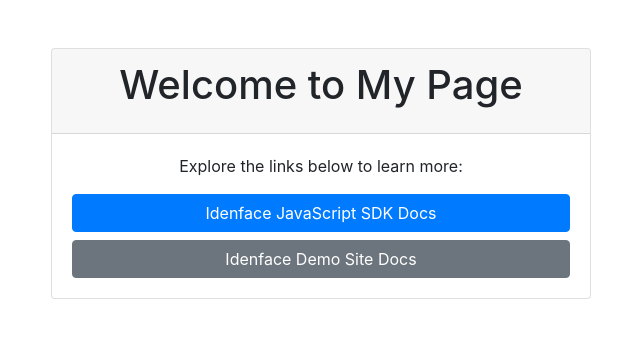
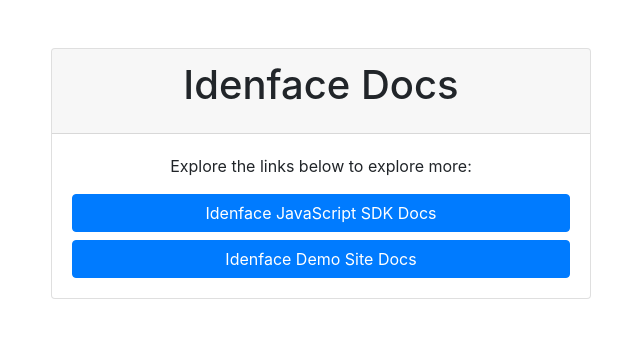
Before and after one commit to toppanidgate/toppanidgate.github.io, a plain HTML site: page index.html in a window 1280 px wide. Shown: the whole page, without its empty margins (319-959 px from the left). Drawn offline with nearby package versions, Linux system fonts and the light colour scheme.

Commit message:
Change titles. Change button color

```diff
--- a/index.html
+++ b/index.html
@@ -3,7 +3,7 @@
 <head>
     <meta charset="UTF-8">
     <meta name="viewport" content="width=device-width, initial-scale=1.0">
-    <title>Bootstrap Example</title>
+    <title>Idenface Docs</title>
     <link href="https://maxcdn.bootstrapcdn.com/bootstrap/4.5.2/css/bootstrap.min.css" rel="stylesheet">
 </head>
 <body>
@@ -12,12 +12,12 @@
         <div class="col-md-6">
             <div class="card text-center">
                 <div class="card-header">
-                    <h1 class="card-title">Welcome to My Page</h1>
+                    <h1 class="card-title">Idenface Docs</h1>
                 </div>
                 <div class="card-body">
-                    <p class="card-text">Explore the links below to learn more:</p>
+                    <p class="card-text">Explore the links below to explore more:</p>
                     <a href="idenface-js" class="btn btn-primary btn-block">Idenface JavaScript SDK Docs</a>
-                    <a href="idenface-demo-go" class="btn btn-secondary btn-block">Idenface Demo Site Docs</a>
+                    <a href="idenface-demo-go" class="btn btn-primary btn-block">Idenface Demo Site Docs</a>
                 </div>
             </div>
         </div>
```
